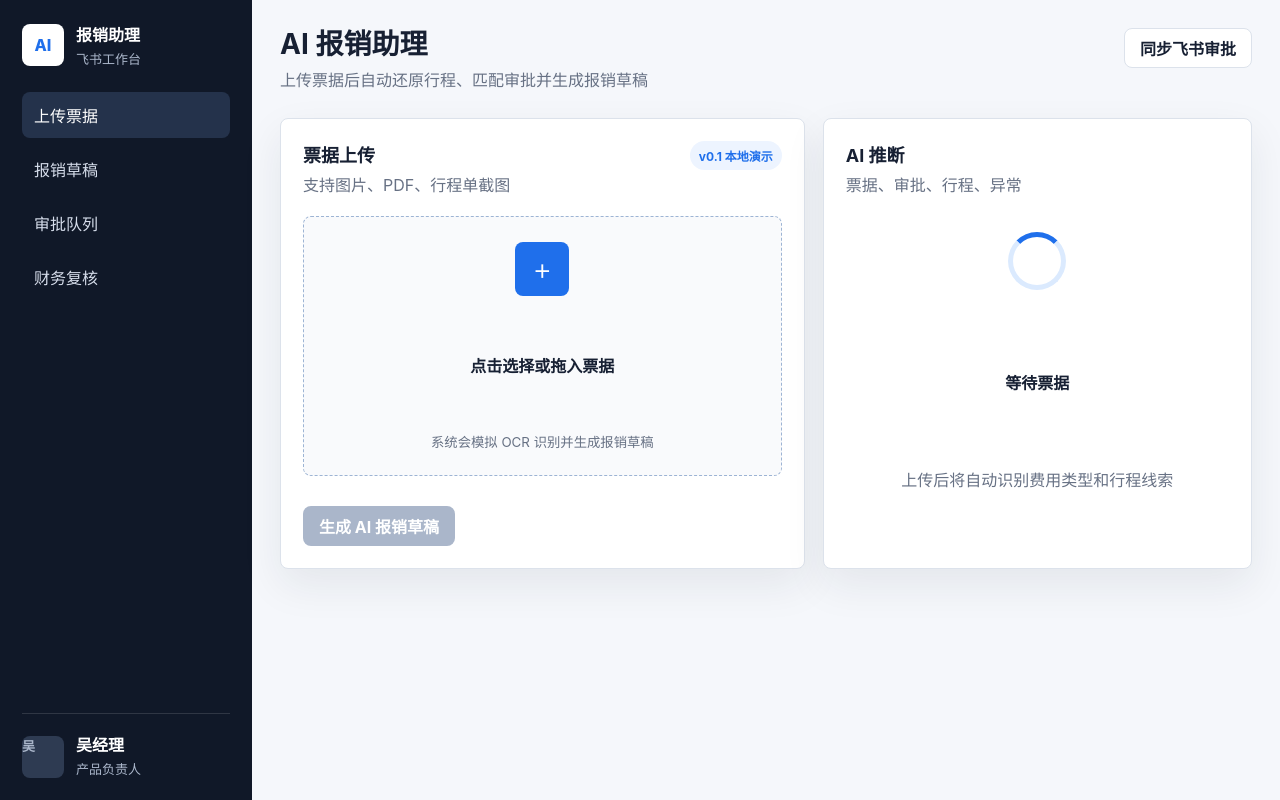
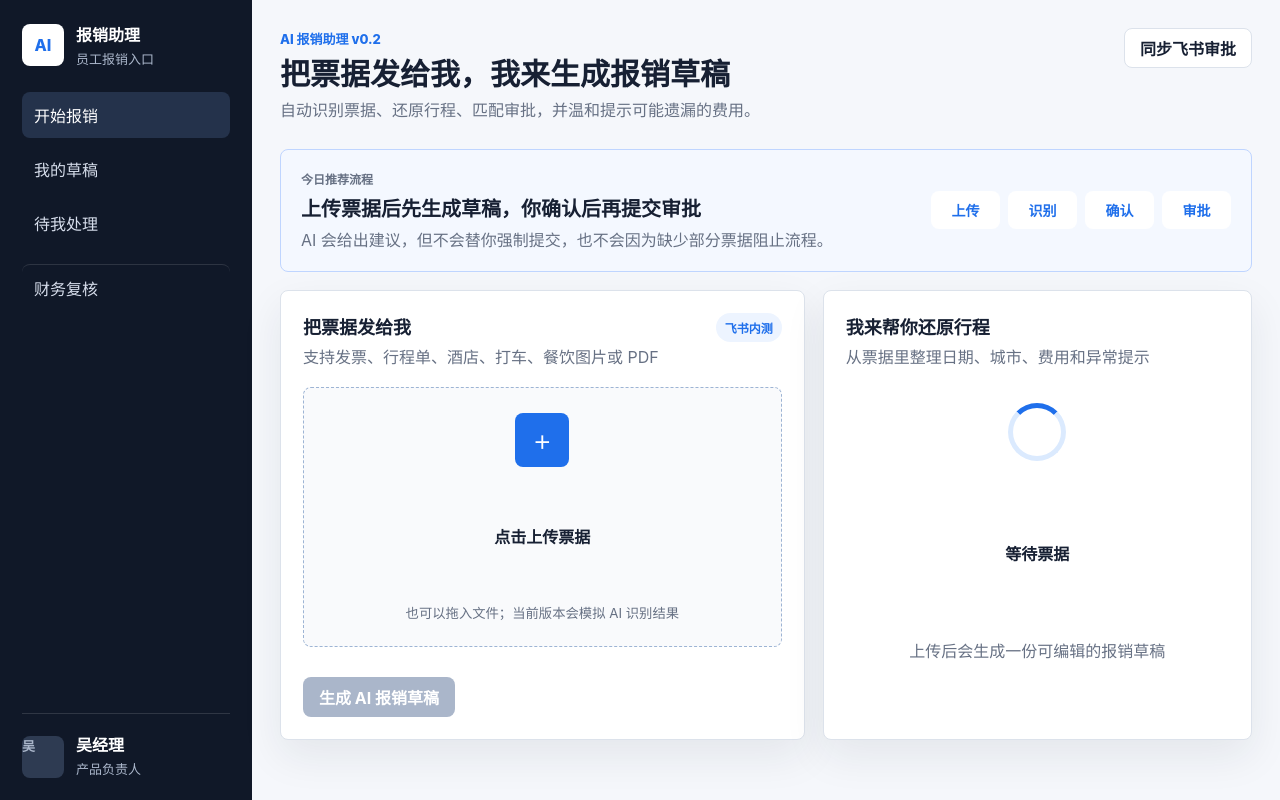
Before and after one commit to winj92011/ai-expense-assistant, a plain HTML site: page index.html in a window 1280 px wide. Drawn offline with Linux system fonts and the light colour scheme.

Commit message:
Improve Feishu employee expense experience

```diff
--- a/app.js
+++ b/app.js
@@ -120,7 +120,7 @@ function renderDraft() {
 function analyzeReceipts() {
   thinkingState.classList.add("working");
   thinkingState.querySelector("strong").textContent = "正在还原行程";
-  thinkingState.querySelector("span").textContent = "识别票据字段、匹配出差审批、生成报销草稿";
+  thinkingState.querySelector("span").textContent = "我会识别票据字段、匹配出差审批，并整理可确认的草稿";
   analyzeBtn.disabled = true;
 
   window.setTimeout(() => {
@@ -129,7 +129,7 @@ function analyzeReceipts() {
     draftSection.classList.remove("hidden");
     state.analyzed = true;
     renderDraft();
-    showToast("AI 已生成报销草稿");
+    showToast("已生成报销草稿，请确认后提交");
   }, 1100);
 }
 
--- a/index.html
+++ b/index.html
@@ -13,15 +13,15 @@
           <div class="brand-mark">AI</div>
           <div>
             <strong>报销助理</strong>
-            <span>飞书工作台</span>
+            <span>员工报销入口</span>
           </div>
         </div>
 
         <nav class="nav-list">
-          <button class="nav-item active" type="button" data-view="claim">上传票据</button>
-          <button class="nav-item" type="button" data-view="drafts">报销草稿</button>
-          <button class="nav-item" type="button" data-view="approvals">审批队列</button>
-          <button class="nav-item" type="button" data-view="finance">财务复核</button>
+          <button class="nav-item active" type="button" data-view="claim">开始报销</button>
+          <button class="nav-item" type="button" data-view="drafts">我的草稿</button>
+          <button class="nav-item" type="button" data-view="approvals">待我处理</button>
+          <button class="nav-item admin-item" type="button" data-view="finance">财务复核</button>
         </nav>
 
         <div class="account-card">
@@ -36,28 +36,43 @@
       <main class="workspace">
         <header class="topbar">
           <div>
-            <h1>AI 报销助理</h1>
-            <p>上传票据后自动还原行程、匹配审批并生成报销草稿</p>
+            <span class="eyebrow">AI 报销助理 v0.2</span>
+            <h1>把票据发给我，我来生成报销草稿</h1>
+            <p>自动识别票据、还原行程、匹配审批，并温和提示可能遗漏的费用。</p>
           </div>
           <button class="secondary-button" type="button" id="syncFeishuBtn">同步飞书审批</button>
         </header>
 
         <section class="view active" id="claimView" data-view-panel="claim">
+          <section class="quick-start">
+            <div>
+              <span class="label">今日推荐流程</span>
+              <h2>上传票据后先生成草稿，你确认后再提交审批</h2>
+              <p>AI 会给出建议，但不会替你强制提交，也不会因为缺少部分票据阻止流程。</p>
+            </div>
+            <div class="steps-row" aria-label="报销流程">
+              <span>上传</span>
+              <span>识别</span>
+              <span>确认</span>
+              <span>审批</span>
+            </div>
+          </section>
+
           <div class="hero-grid">
             <section class="upload-panel">
               <div class="panel-head">
                 <div>
-                  <h2>票据上传</h2>
-                  <p>支持图片、PDF、行程单截图</p>
+                  <h2>把票据发给我</h2>
+                  <p>支持发票、行程单、酒店、打车、餐饮图片或 PDF</p>
                 </div>
-                <span class="status-pill">v0.1 本地演示</span>
+                <span class="status-pill">飞书内测</span>
               </div>
 
               <label class="dropzone" for="receiptInput" id="dropzone">
                 <input id="receiptInput" type="file" multiple accept="image/*,.pdf" />
                 <span class="drop-icon">+</span>
-                <strong>点击选择或拖入票据</strong>
-                <small>系统会模拟 OCR 识别并生成报销草稿</small>
+                <strong>点击上传票据</strong>
+                <small>也可以拖入文件；当前版本会模拟 AI 识别结果</small>
               </label>
 
               <div class="file-list" id="fileList" aria-live="polite"></div>
@@ -70,15 +85,15 @@
             <section class="assistant-panel">
               <div class="panel-head">
                 <div>
-                  <h2>AI 推断</h2>
-                  <p>票据、审批、行程、异常</p>
+                  <h2>我来帮你还原行程</h2>
+                  <p>从票据里整理日期、城市、费用和异常提示</p>
                 </div>
               </div>
 
               <div class="thinking-state" id="thinkingState">
                 <div class="pulse-ring"></div>
                 <strong>等待票据</strong>
-                <span>上传后将自动识别费用类型和行程线索</span>
+                <span>上传后会生成一份可编辑的报销草稿</span>
               </div>
 
               <div class="ai-result hidden" id="aiResult">
@@ -120,7 +135,7 @@
             <div class="section-title">
               <div>
                 <h2>报销草稿</h2>
-                <p>确认后可推送飞书消息卡片审批</p>
+                <p>你可以先补充遗漏票据，也可以直接确认并提交审批</p>
               </div>
               <div class="action-group">
                 <button class="secondary-button" type="button" id="editDraftBtn">调整明细</button>
--- a/styles.css
+++ b/styles.css
@@ -105,6 +105,11 @@ button {
   color: #ffffff;
 }
 
+.admin-item {
+  margin-top: 10px;
+  border-top: 1px solid rgba(255, 255, 255, 0.12);
+}
+
 .account-card {
   margin-top: auto;
   padding-top: 18px;
@@ -133,7 +138,8 @@ p {
 }
 
 h1 {
-  font-size: 28px;
+  max-width: 820px;
+  font-size: 30px;
   line-height: 1.2;
 }
 
@@ -158,6 +164,49 @@ p {
 
 .view.active {
   display: block;
+}
+
+.eyebrow {
+  display: inline-block;
+  margin-bottom: 8px;
+  color: var(--blue);
+  font-size: 13px;
+  font-weight: 800;
+}
+
+.quick-start {
+  display: flex;
+  align-items: center;
+  justify-content: space-between;
+  gap: 18px;
+  margin-bottom: 18px;
+  padding: 18px 20px;
+  border: 1px solid #bfd5ff;
+  border-radius: 8px;
+  background: #f4f8ff;
+}
+
+.quick-start h2 {
+  margin-top: 5px;
+  font-size: 20px;
+}
+
+.steps-row {
+  display: grid;
+  grid-template-columns: repeat(4, minmax(56px, 1fr));
+  gap: 8px;
+  min-width: 300px;
+}
+
+.steps-row span {
+  display: grid;
+  place-items: center;
+  min-height: 38px;
+  border-radius: 8px;
+  background: #ffffff;
+  color: var(--blue);
+  font-size: 14px;
+  font-weight: 800;
 }
 
 .hero-grid {
@@ -547,8 +596,13 @@ th {
 
   .topbar,
   .section-title,
-  .queue-card {
+  .queue-card,
+  .quick-start {
     display: grid;
+  }
+
+  .steps-row {
+    min-width: 0;
   }
 
   .hero-grid,
```
Also changed, not shown: README.md.
